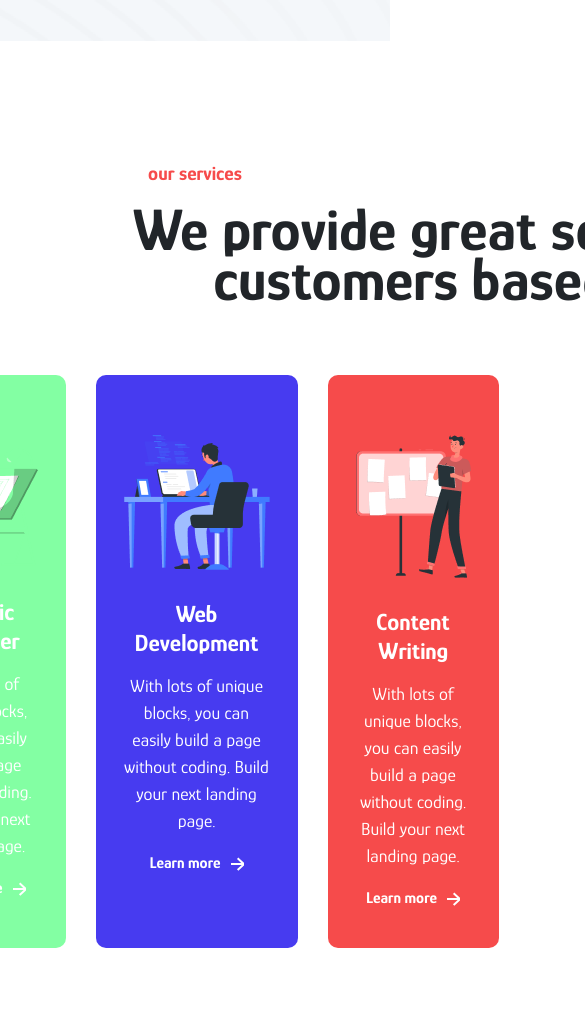
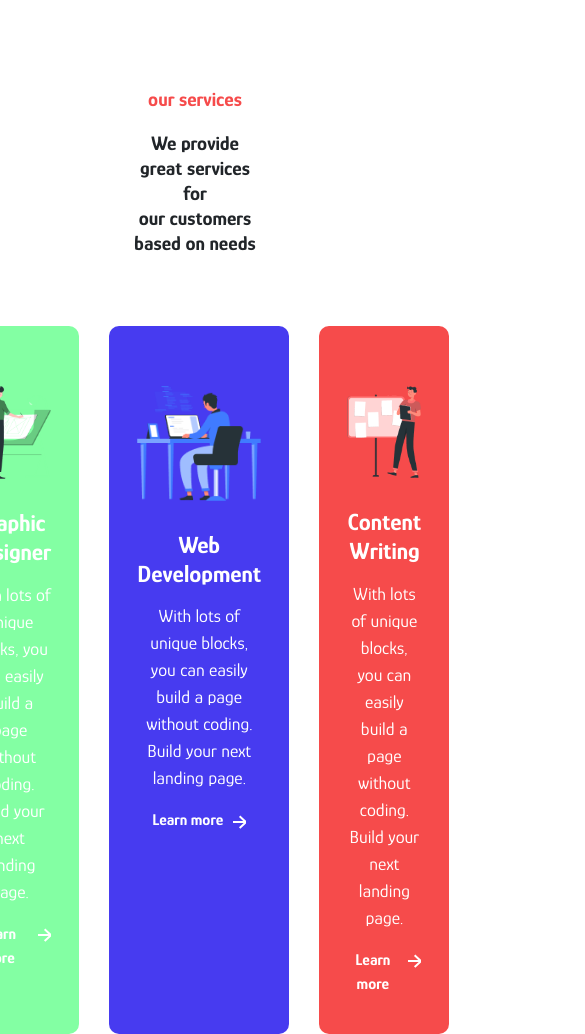
Before and after one commit to Roni006/Brainwave, a plain HTML site: page index.html in a window 390 px wide. Shown: the part 740-1774 px from the top of the page, 585 px wide, since content can reach past the window. Drawn offline with Linux system fonts and the light colour scheme.

Commit message:
todaty I can't do any thing.

```diff
--- a/assets/css/responsive.css
+++ b/assets/css/responsive.css
@@ -1,4 +1,4 @@
-/* @media (max-width: 1050px){
+@media (max-width: 1050px){
     ul {
         display: none;
     }
@@ -8,6 +8,26 @@
     .fa-bars {
         display: block !important;
     }
+    /* .hero-row{
+        padding: 0 20px;
+        flex-wrap: wrap;
+    } */
+    .hero-right img{
+        max-width: 100%;
+    }
+}
+@media (max-width: 950px){
+    .service-content h1 {
+        font-size: 48px;
+
+    }
+}
+@media (max-width: 775px){
+    .service-content h1 {
+        font-size: 32px;
+        line-height: 28px !important;
+
+    }
 }
 @media (max-width: 720px){
     .header-row {
@@ -15,7 +35,13 @@
 
     }
 }
+@media (max-width: 630px){
+    .service-content h1 {
+        font-size: 24px;
+        line-height: 25px !important;
 
+    }
+}
 @media (max-width: 590px){
     .header-row {
         gap: 60px !important;
@@ -27,4 +53,11 @@
         display: none !important;
     }
 
-} */
+}
+@media (max-width: 460px){
+    .service-content h1 {
+        font-size: 20px;
+        line-height: 25px !important;
+
+    }
+}
--- a/assets/css/style.css
+++ b/assets/css/style.css
@@ -59,12 +59,17 @@ li{
 .container{
     max-width: 1190px;
     margin: 0 auto;
+    /* padding:0 20px !important; */
+
+}
+img{
+    max-width: 100%;
 }
 
 /* HEADER SECTION START */
-.header-section{
+/* .header-section{
 
-}
+} */
 .header-row h5{
     font-family: var(--rubic-fonts);
 }
@@ -130,6 +135,9 @@ ul{
     margin-top: -70px;
     background-image: url('/assets/img/hero-bg.png');
 }
+.hero-right img{
+    max-width: initial;
+}
 .hero-row{
     display: flex;
     align-items: center;
@@ -170,7 +178,7 @@ ul{
 .service-content h1{
     font-weight: 700;
     text-align: center;
-    width: 785px;
+    /* width: 785px; */
     margin: 0 auto;
     line-height: 50px;
     margin-top: 20px;
--- a/index.html
+++ b/index.html
@@ -65,10 +65,10 @@
     <div class="container">
         <div class="service-content">
             <h6>our services</h6>
-            <h1>We provide great services for our customers based on needs</h1>
+            <h1>We provide great services for<br> our customers based on needs</h1>
         </div>
         <div class="service-row">
-            <div class="service-1">
+            <div class="service-1 col-lg-4 col-md-6 col-sm-12">
                 <img src="assets/img/service-img/service-1.png" alt="">
                 <h5>Graphic Designer</h5>
                 <p>With lots of unique blocks, you can easily build a page without coding. Build your next landing page.</p>
@@ -79,7 +79,7 @@
                         </svg>
                 </span></a>
             </div>
-            <div class="service-1 bluish">
+            <div class="service-1 bluish col-lg-4 col-md-6 col-sm-12">
                 <img src="assets/img/service-img/service-2.png" alt="">
                 <h5>Web Development</h5>
                 <p>With lots of unique blocks, you can easily build a page without coding. Build your next landing page.</p>
@@ -90,7 +90,7 @@
                         </svg>
                 </span></a>
             </div>
-            <div class="service-1 redish">
+            <div class="service-1 redish col-lg-4 col-md-6 col-sm-12">
                 <img src="assets/img/service-img/service-3.png" alt="">
                 <h5>Content Writing</h5>
                 <p>With lots of unique blocks, you can easily build a page without coding. Build your next landing page.</p>
```
